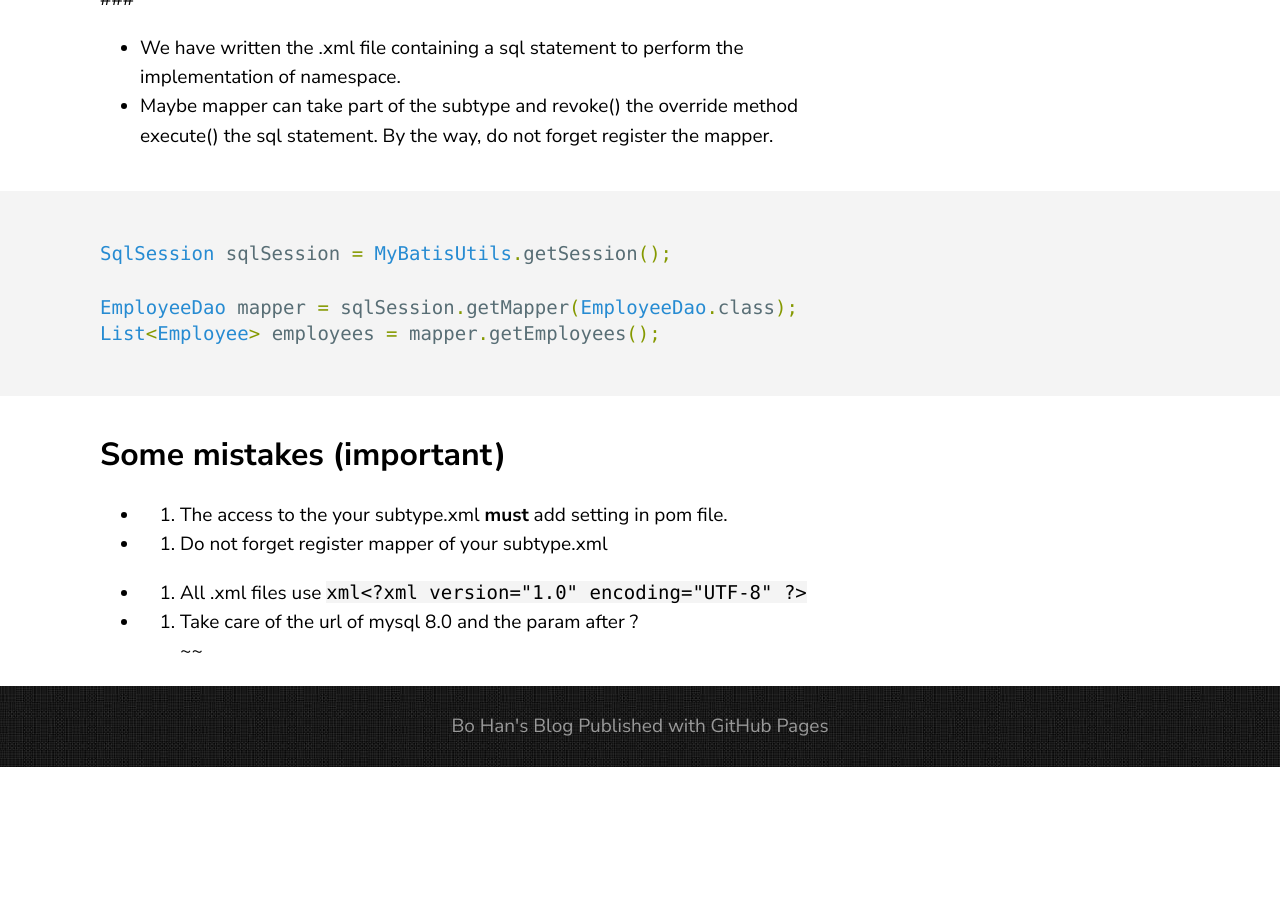
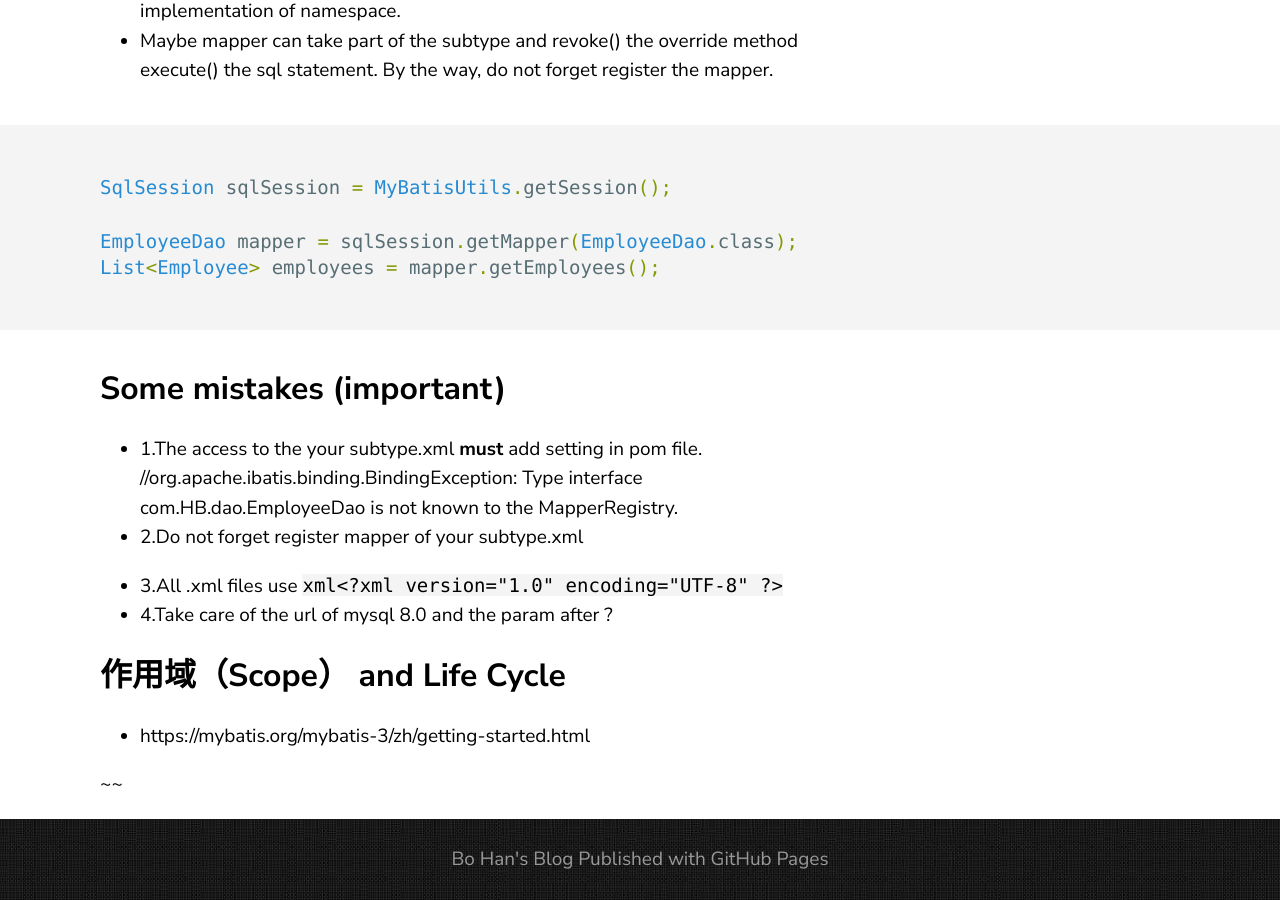
Before and after one commit to HBhakunamatata/HBhakunamatata.github.io, a Jekyll site: the page built from _posts/2020-07-22-MyBatis-01.markdown, in a window 1280 px wide and 900 px high, scrolled down 3730 px. Built offline with Jekyll 4.4.1, drawn with Linux system fonts in a browser that asks for light colours; before the commit the page ends 4497 px from its top, so only the background shows below that; some of the changed text lies outside the part shown.

Commit message:
modify some idea

````diff
--- a/_posts/2020-07-22-MyBatis-01.markdown
+++ b/_posts/2020-07-22-MyBatis-01.markdown
@@ -105,7 +103,7 @@ public static SqlSession getSession() {
   PUBLIC "-//mybatis.org//DTD Mapper 3.0//EN"
   "http://mybatis.org/dtd/mybatis-3-mapper.dtd">
 <!--This file can be called 'EmployeeDao.xml'-->
-<mapper namespace="com.HB.dao.EmployeeDao">
+<mapper namespace="com.HB.dao.EmployeeDao">  // 必须全名
   <select id="getEmployees" resultType="com.HB.pojo.Employee">
     select * from employees limit 0, 5
   </select>
@@ -126,9 +124,15 @@ List<Employee> employees = mapper.getEmployees();
 
 ## Some mistakes (important)
 
-- 1. The access to the your subtype.xml __must__ add <build> setting in pom file.
-- 2. Do not forget register mapper of your subtype.xml
+- 1.The access to the your subtype.xml __must__ add <build> setting in pom file.
+  //org.apache.ibatis.binding.BindingException: Type interface com.HB.dao.EmployeeDao is not known to the MapperRegistry.
+- 2.Do not forget register mapper of your subtype.xml
 > <mapper resource="com/HB/dao/employeeMapper.xml"></mapper>
-- 3. All .xml files use ```xml<?xml version="1.0" encoding="UTF-8" ?>```
-- 4. Take care of the url of mysql 8.0 and the param after ?
+- 3.All .xml files use ```xml<?xml version="1.0" encoding="UTF-8" ?>```
+- 4.Take care of the url of mysql 8.0 and the param after ?
+
+## 作用域（Scope） and Life Cycle
+
+- https://mybatis.org/mybatis-3/zh/getting-started.html
+
 ~~
````
Also changed, not shown: other parts of _posts/2020-07-22-MyBatis-01.markdown (+0 -2 lines).
